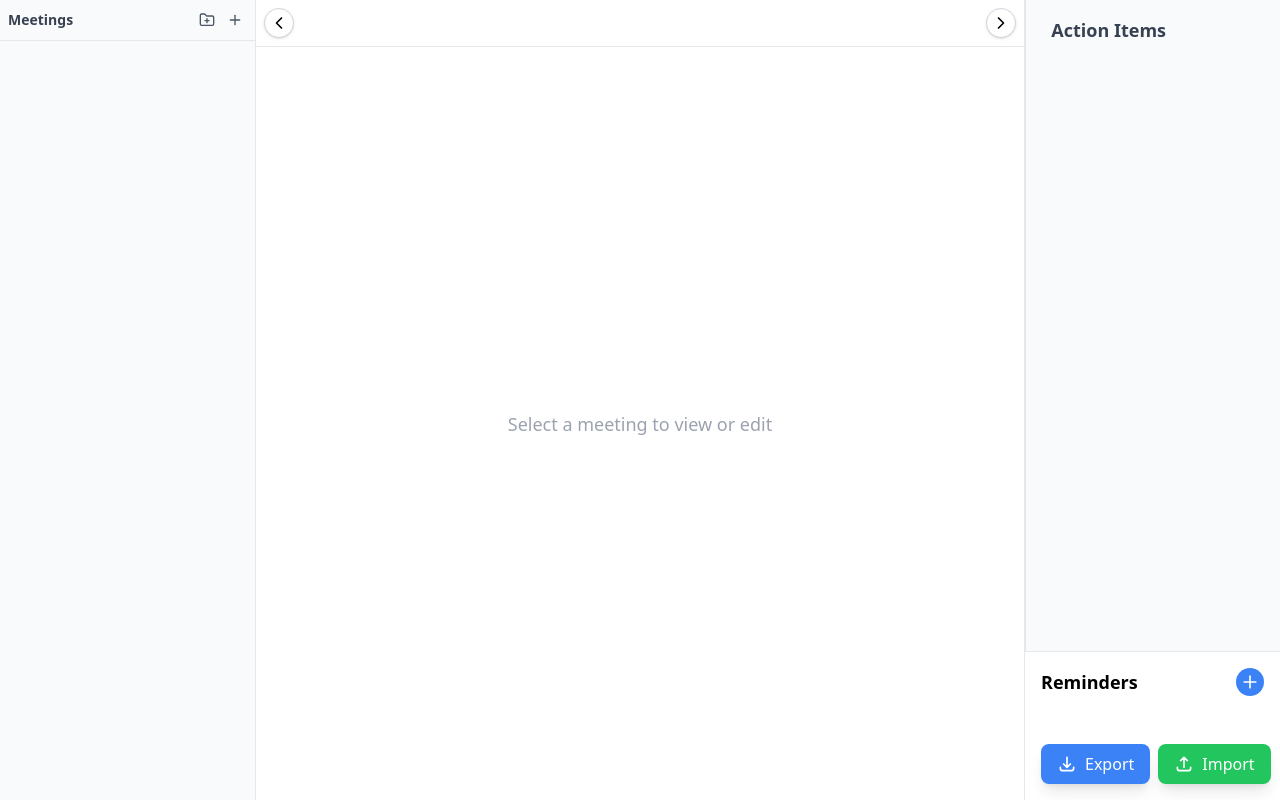
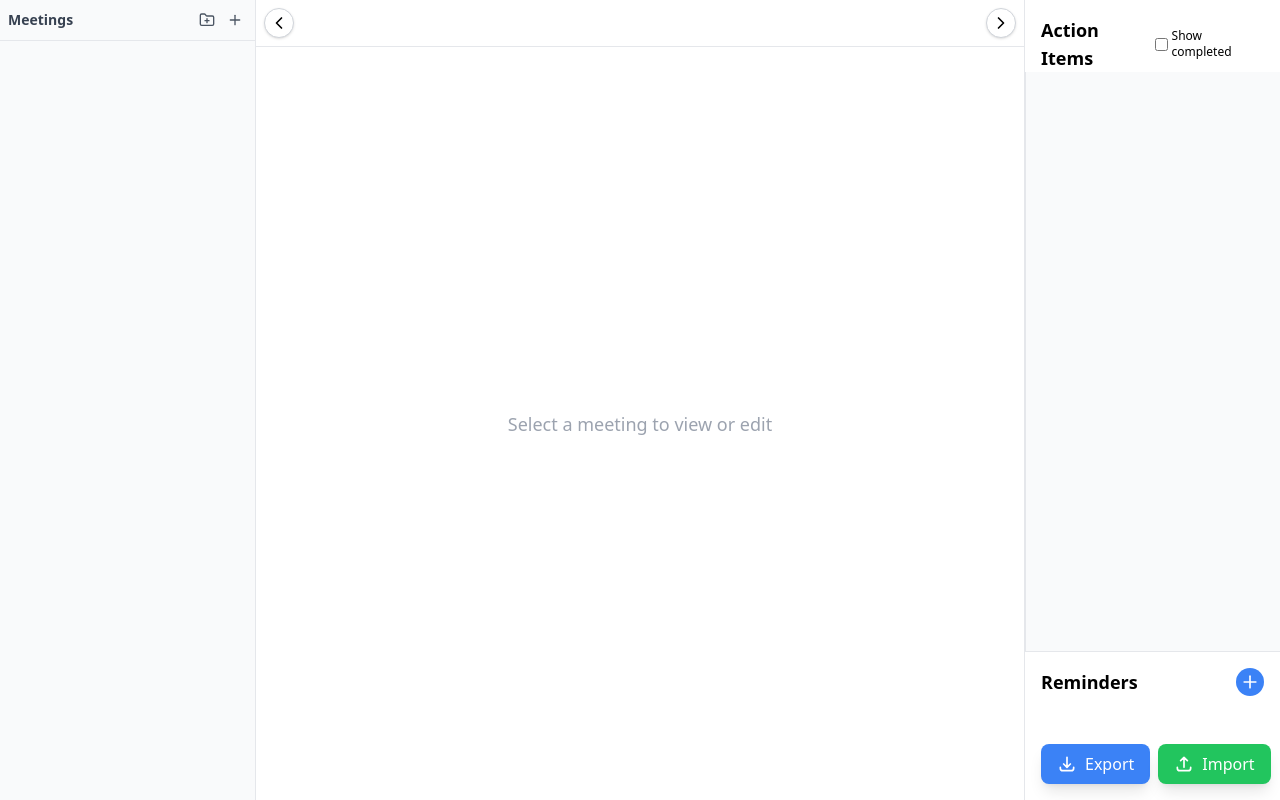
Before and after one commit to julesukco/meeting-journal-app, a React app: page / in a window 1280 px wide. Both pictures are taken after a click on the button 235 px from the left and 20 px from the top of the page. Built offline with nearby package versions, Linux system fonts and the light colour scheme; the HTML template or start-up script is replaced by a standard one; what quill-image-resize-module-react would draw is missing.

Commit message:
allow show/hide action items

```diff
--- a/src/App.tsx
+++ b/src/App.tsx
@@ -265,7 +265,7 @@ function App() {
               {isRightNavVisible && (
                 <div className="h-screen overflow-y-auto">
                   <RightNav
-                    actionItems={selectedMeeting ? actionItems.filter(item => item.meetingId === selectedMeeting.id && !item.completed) : []}
+                    actionItems={selectedMeeting ? actionItems.filter(item => item.meetingId === selectedMeeting.id) : []}
                     onToggleActionItem={toggleActionItem}
                     onExport={handleExport}
                     onImport={handleImport}
--- a/src/components/ActionItems.tsx
+++ b/src/components/ActionItems.tsx
@@ -10,7 +10,6 @@ interface ActionItemsProps {
 export function ActionItems({ items, onToggleComplete }: ActionItemsProps) {
   return (
     <div className="bg-gray-50 border-l border-gray-200 w-64 p-4 h-screen overflow-y-auto">
-      <h2 className="text-lg font-semibold text-gray-700 mb-4">&nbsp;&nbsp;Action Items</h2>
       {items.map((item) => (
         <div
           key={item.id}
--- a/src/components/RightNav.tsx
+++ b/src/components/RightNav.tsx
@@ -22,6 +22,7 @@ export const RightNav: React.FC<RightNavProps> = ({
     const saved = localStorage.getItem(REMINDERS_KEY);
     return saved ? JSON.parse(saved) : [];
   });
+  const [showCompleted, setShowCompleted] = useState(false);
 
   // Save reminders whenever they change
   useEffect(() => {
@@ -42,8 +43,20 @@ export const RightNav: React.FC<RightNavProps> = ({
 
   return (
     <div className="w-64 bg-white border-l border-gray-200 flex flex-col h-screen">
+      <div className="flex items-center justify-between px-4 pt-4">
+        <span className="font-semibold text-lg">Action Items</span>
+        <label className="flex items-center gap-1 text-xs cursor-pointer select-none">
+          <input
+            type="checkbox"
+            checked={showCompleted}
+            onChange={() => setShowCompleted((v) => !v)}
+            className="accent-blue-500"
+          />
+          Show completed
+        </label>
+      </div>
       <ActionItems
-        items={actionItems}
+        items={showCompleted ? actionItems : actionItems.filter(item => !item.completed)}
         onToggleComplete={onToggleActionItem}
       />
       <Reminders
```
